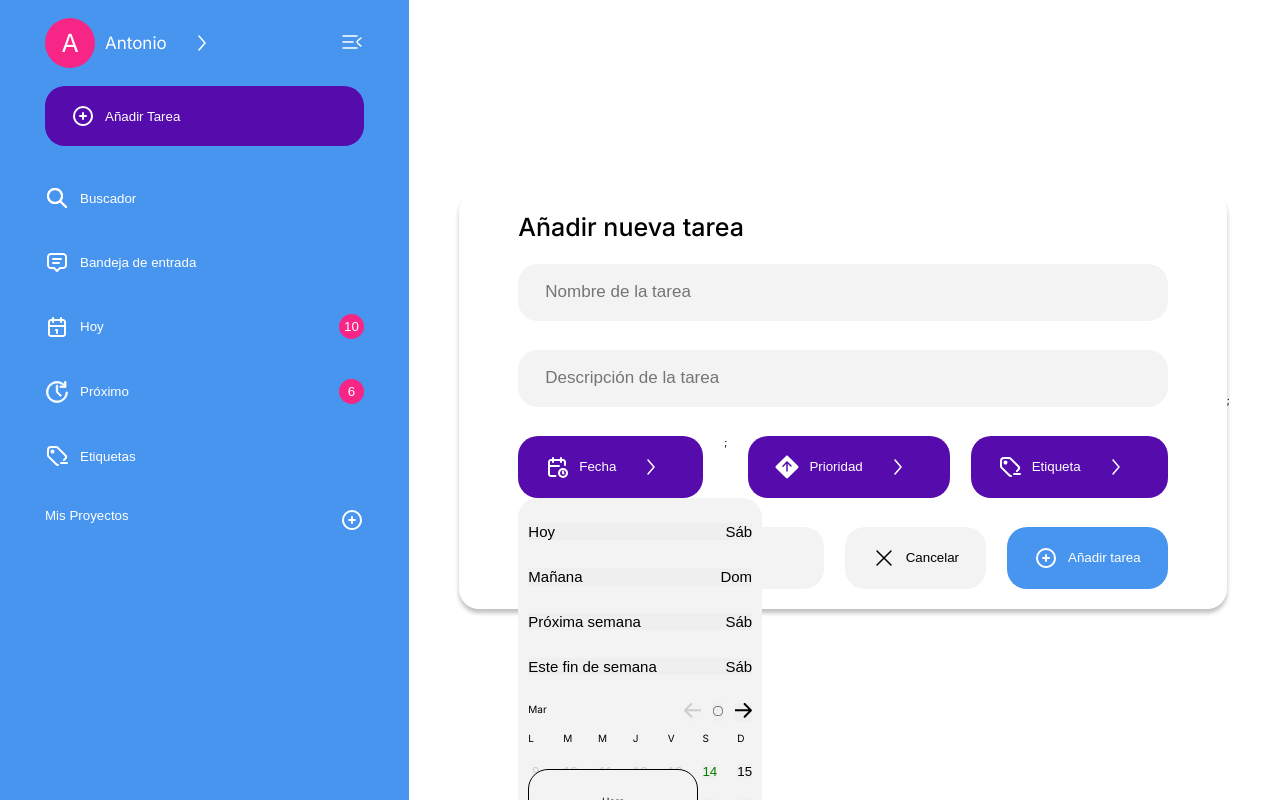
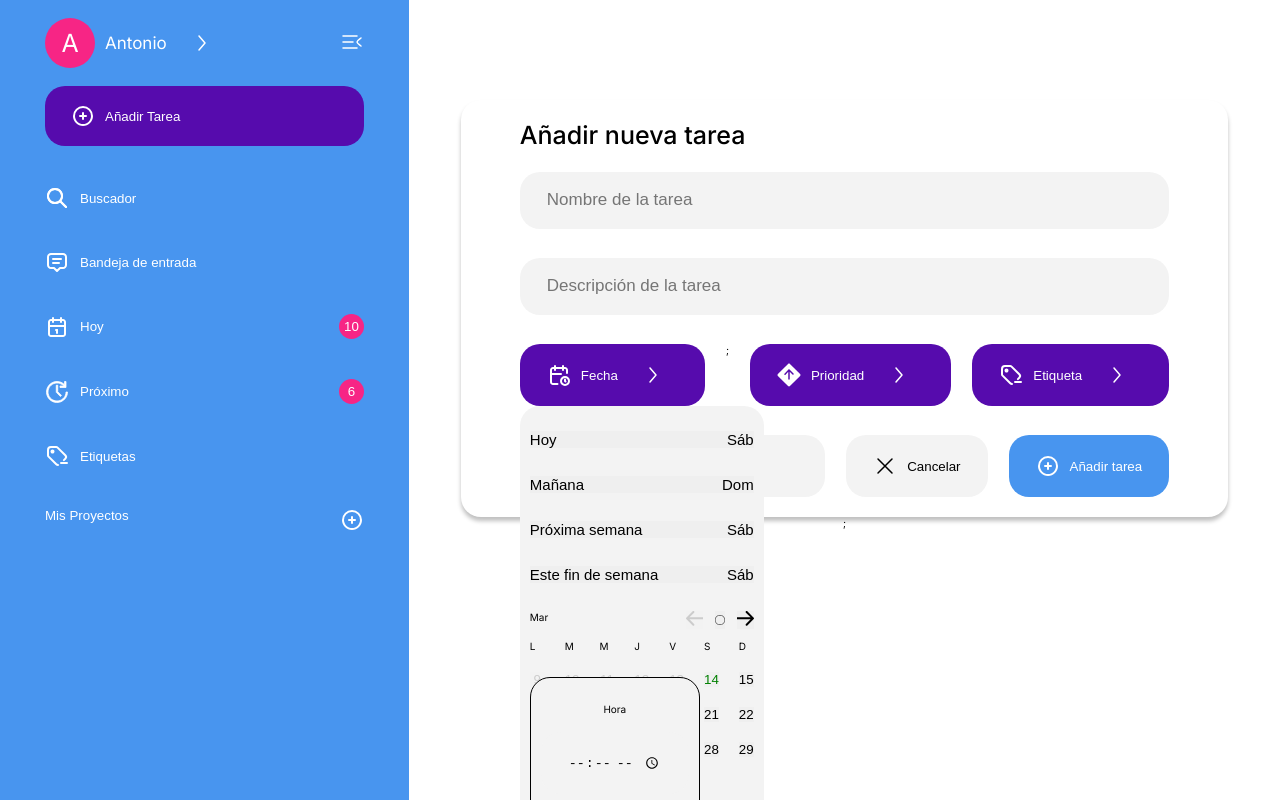
Before and after one commit to anavarro81/todoist-little, a React (Vite) app: page / in a window 1280 px wide. Built offline with nearby package versions, Linux system fonts and the light colour scheme.

Commit message:
feat: position new task modal at the top of the screen

```diff
--- a/src/App.css
+++ b/src/App.css
@@ -5,8 +5,9 @@
 
 .main-container {
   display: flex;
-  justify-content: center;
+  justify-content: flex-start;
   align-items: center;
   flex: 1;
   overflow: auto;
+  flex-direction: column;
 }
--- a/src/components/NewTaskWindow/NewTaskWindow.module.css
+++ b/src/components/NewTaskWindow/NewTaskWindow.module.css
@@ -9,6 +9,7 @@
   max-width: 94.3rem;
   width: fit-content;
   box-sizing: border-box;
+  margin-top: 100px;
 }
 
 .newTaskForm {
```
